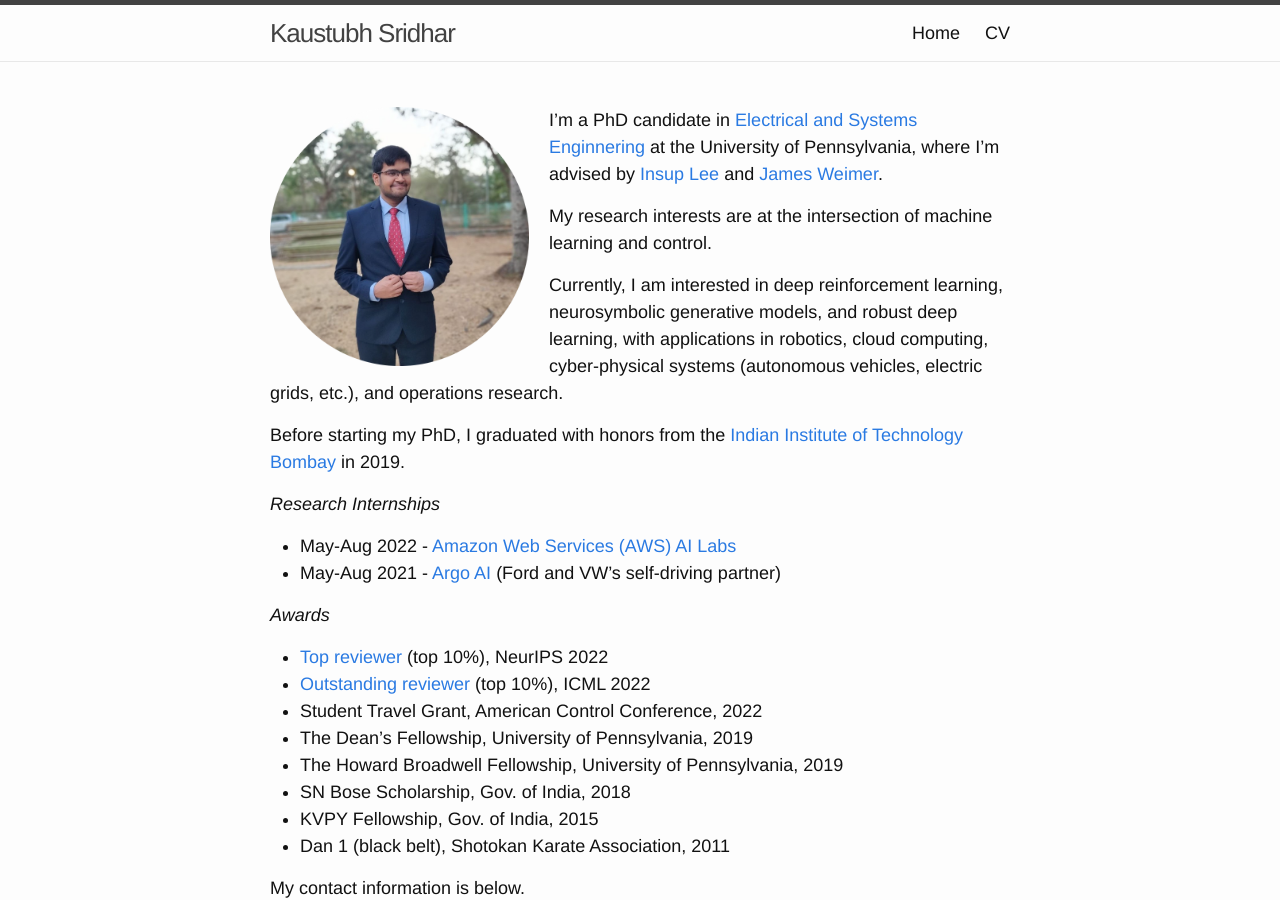
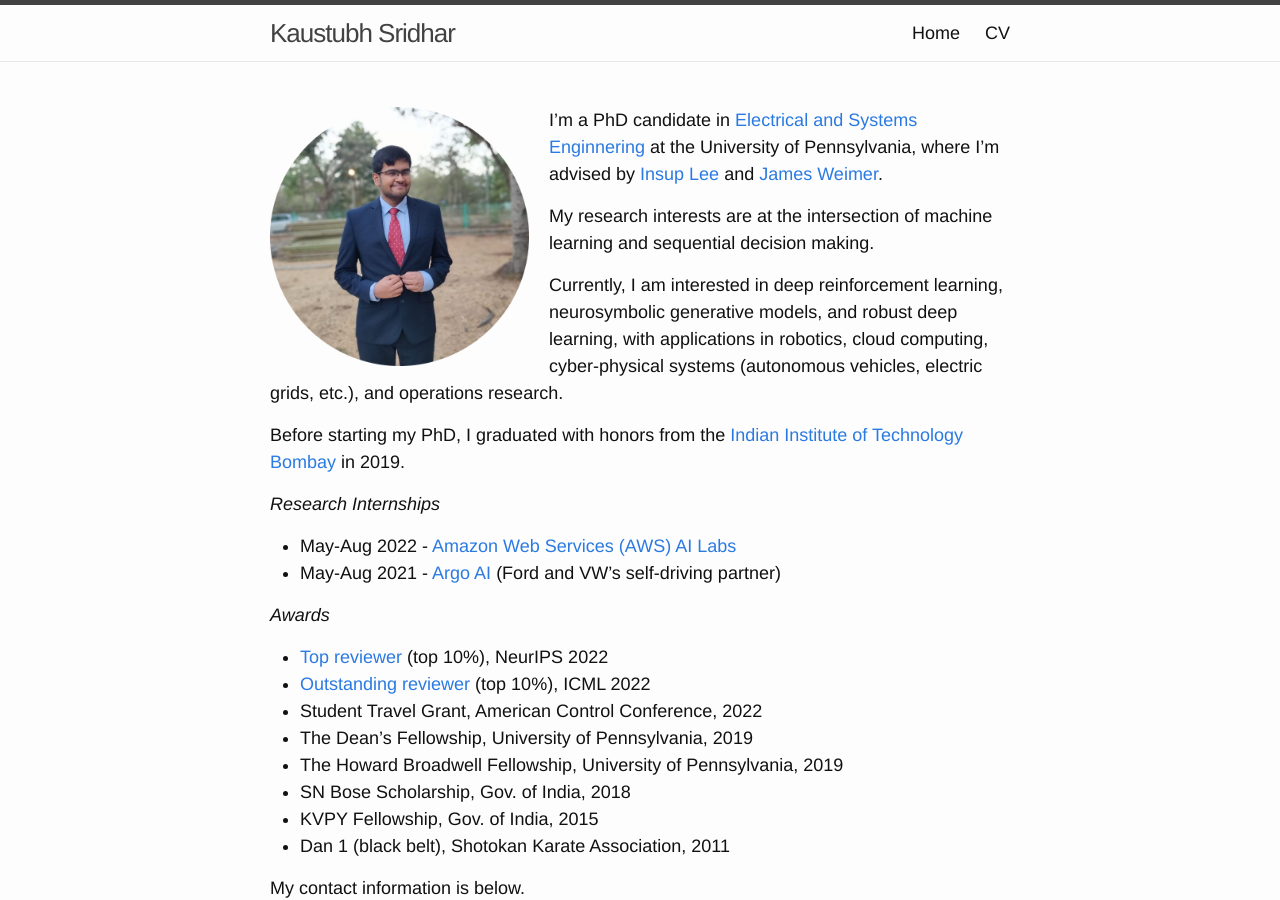
Before and after one commit to kaustubhsridhar/kaustubhsridhar.github.io, a Jekyll site: the page built from index.md, in a window 1280 px wide and 900 px high. Built offline with Jekyll 4.4.1, drawn with Linux system fonts in a browser that asks for light colours; nearby versions of some CDN libraries.

Commit message:
Update index.md

```diff
--- a/index.md
+++ b/index.md
@@ -10,7 +10,7 @@ I'm a PhD candidate in <a href="https://www.ese.upenn.edu/">Electrical and Syste
 
 [//]: #  <a href="https://www.seas.upenn.edu/~weimerj">James Weimer</a> and <a href="https://www.cis.upenn.edu/~sokolsky/">Oleg Sokolsky</a>.
 
-My research interests are at the intersection of machine learning and control.
+My research interests are at the intersection of machine learning and sequential decision making.
 
 Currently, I am interested in deep reinforcement learning, neurosymbolic generative models, and robust deep learning, with applications in robotics, cloud computing, cyber-physical systems (autonomous vehicles, electric grids, etc.), and operations research.
 
```
